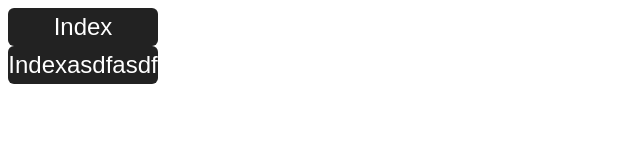
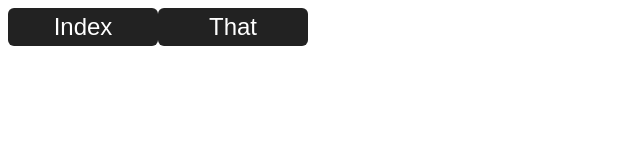
Before and after one commit to neerajsurjaye/modules_js, a website built with webpack: page dist/index.html in a window 1280 px wide. Shown: the whole page, without its empty margins (0-640 px from the left). Built offline with nearby package versions, Linux system fonts and the light colour scheme.

Commit message:
comments

```diff
--- a/src/index.js
+++ b/src/index.js
@@ -9,8 +9,28 @@ box.add_element("asdf");
 box.render();
 
 
-let up = dropDown("indexasdfasdf", "up");
+let up = dropDown("That", "down");
 up.add_element("home");
 up.add_element("asdf");
 up.add_element("olaola");
+up.add_element("home");
+up.add_element("asdf");
+up.add_element("olaola");
+up.add_element("home");
+up.add_element("asdf");
+up.add_element("olaola");
+
+up.add_element("home");
+up.add_element("asdf");
+up.add_element("olaola");
+up.add_element("home");
+up.add_element("asdf");
+up.add_element("olaola");
+up.add_element("home");
+up.add_element("asdf");
+up.add_element("olaola");
+up.add_element("home");
+up.add_element("asdf");
+up.add_element("olaola");
+
 up.render();
```
Also changed, not shown: dist/index.html, dist/main.js, dist/style.css.
